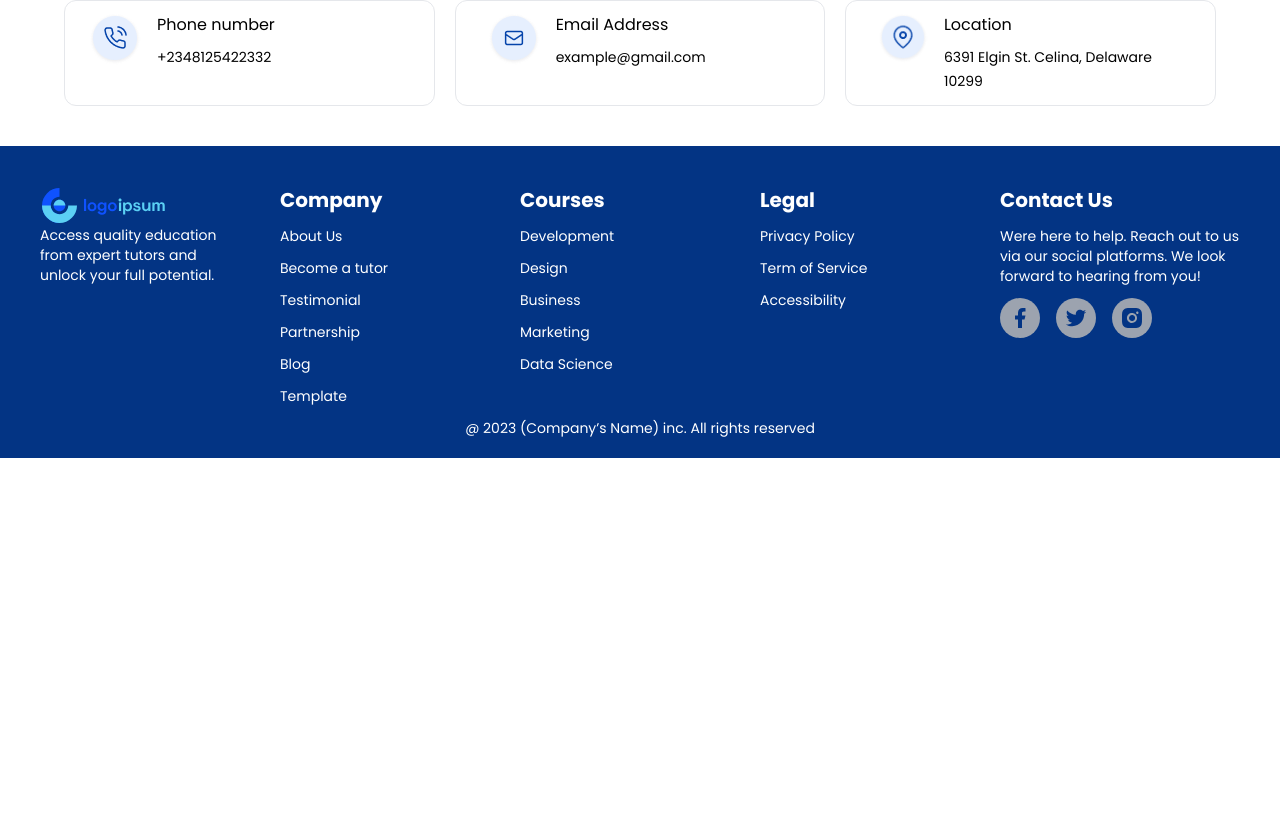
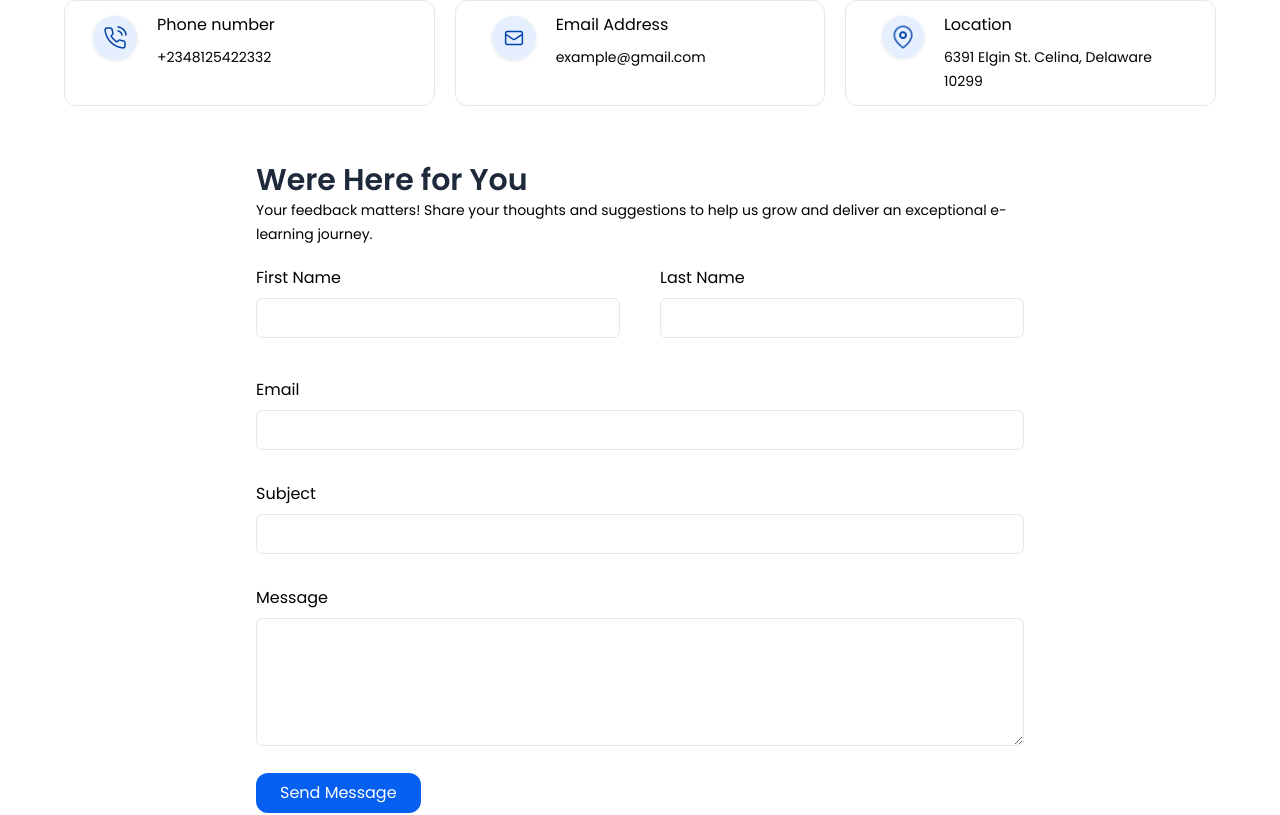
Before and after one commit to Sheriff-Oladimeji/e-learning, a React (Vite) app: page /contact in a window 1280 px wide. Shown: the part 508-1323 px from the top of the page. Before the commit the page ends 966 px from the top, so only its background shows below. Built offline with nearby package versions, Linux system fonts and the light colour scheme.

Commit message:
started the contact page

```diff
--- /dev/null
+++ b/src/components/Contact/contact_form.jsx
@@ -0,0 +1,66 @@
+const CardForm = () => {
+    return (
+        <div className="max-w-3xl mx-auto py-4">
+            <div>
+                <div>
+                    <h2 className="text-3xl font-semibold text-slate-800">Were Here for You</h2>
+                </div>
+                <div>
+                    <span className="text-sm">Your feedback matters! Share your thoughts and suggestions to help us grow and deliver an exceptional e-learning journey.</span>
+                </div>
+            </div>
+            <div className="mt-5">
+                <form>
+                    <div className="grid md:grid-cols-2 gap-10 mb-10">
+                        <div>
+                            <div className="mb-2">
+                                <h2>First Name</h2>
+                            </div>
+                            <div>
+                                <input className="w-full h-10 px-3 border outline-none rounded-md" type="text" />
+                            </div>
+                        </div>
+
+                        <div>
+                            <div className="mb-2">
+                                <h2>Last Name</h2>
+                            </div>
+                            <div>
+                                <input className="w-full h-10 px-3 border outline-none rounded-md" type="text" />
+                            </div>
+                        </div>
+                    </div>
+                    <div className="mb-8">
+                        <div className="mb-2">
+                            <h2>Email</h2>
+                        </div>
+                        <div>
+                            <input className="w-full h-10 px-3 border outline-none rounded-md" type="email" />
+                        </div>
+                    </div>
+                    <div className="mb-8">
+                        <div className="mb-2">
+                            <h2>Subject</h2>
+                        </div>
+                        <div>
+                            <input className="w-full h-10 px-3 border outline-none rounded-md" type="text" />
+                        </div>
+                    </div>
+                    <div className="mb-5">
+                        <div className="mb-2">
+                            <h2>Message</h2>
+                        </div>
+                        <div>
+                            <textarea className="w-full p-3 border outline-none rounded-md h-32"></textarea>
+                        </div>
+                    </div>
+                    <div>
+                        <button className="bg-[#055FF0] px-6 py-2 rounded-xl text-white">Send Message</button>
+                    </div>
+                </form>
+            </div>
+
+        </div>
+    );
+}
+export default CardForm
--- a/src/pages/contact/Contact.jsx
+++ b/src/pages/contact/Contact.jsx
@@ -1,10 +1,12 @@
 import imgHeader from '../../assets/Title Backgrounds.png'
+import CardForm from '../../components/Contact/contact_form'
 import ContactInfo from '../../components/Contact/contact_info'
 const Contact = () => {
   return (
     <main className=' md:mt-4 w-[90%] mx-auto'>
       <img src={imgHeader} alt="" />
       <ContactInfo />
+      <CardForm />
 
 
     </main>
```
